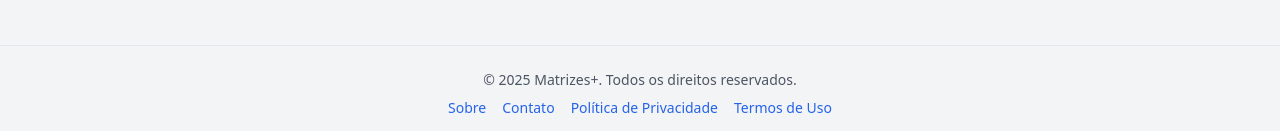
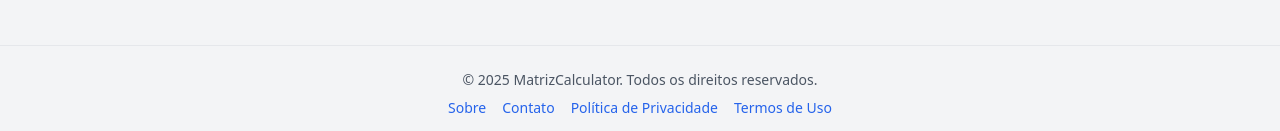
Before and after one commit to Diegosilva20/Projeto-calculadora-matrizes, a React (Create React App) app: page /tutorials in a window 1280 px wide. Shown: the part 719-850 px from the top of the page. Built offline with nearby package versions, Linux system fonts and the light colour scheme.

Commit message:
criação da funcionalidade ScrollToTop

```diff
--- a/src/App.jsx
+++ b/src/App.jsx
@@ -10,10 +10,12 @@ import TermosUso from "./pages/TermosUso";
 import Contato from "./pages/Contato";
 import Sobre from "./pages/Sobre";
 import Tutorials from "./pages/Tutorials";
+import ScrollToTop from "./components/common/ScrollToTop";
 
 function App() {
   return (
     <Router>
+      <ScrollToTop />
       <div className="flex flex-col min-h-screen bg-gray-100 text-gray-800">
         <Header />
         <CookieConsentWrapper />
--- a/src/components/common/Footer.jsx
+++ b/src/components/common/Footer.jsx
@@ -3,7 +3,7 @@ import { Link } from "react-router-dom";
 const Footer = () => (
   <footer className="mt-12 border-t pt-6 bg-gray-100">
     <div className="container mx-auto text-center">
-      <p className="text-sm text-gray-600">© 2025 Matrizes+. Todos os direitos reservados.</p>
+      <p className="text-sm text-gray-600">© 2025 MatrizCalculator. Todos os direitos reservados.</p>
       <div className="flex justify-center space-x-4 mt-2">
         <Link to="/sobre" className="text-blue-600 hover:underline text-sm">
           Sobre
--- /dev/null
+++ b/src/components/common/ScrollToTop.jsx
@@ -0,0 +1,19 @@
+// src/components/common/ScrollToTop.jsx
+import { useEffect } from 'react';
+import { useLocation } from 'react-router-dom';
+
+function ScrollToTop() {
+  // Extrai o `pathname` do objeto de localização
+  const { pathname } = useLocation();
+
+  // Usa o hook `useEffect` para executar um efeito colateral sempre que o `pathname` mudar
+  useEffect(() => {
+    // Rola a janela para o topo (coordenadas 0, 0)
+    window.scrollTo(0, 0);
+  }, [pathname]); // O array de dependências garante que o efeito só rode quando a URL muda
+
+  // Este componente não renderiza nada visualmente
+  return null;
+}
+
+export default ScrollToTop;
```
